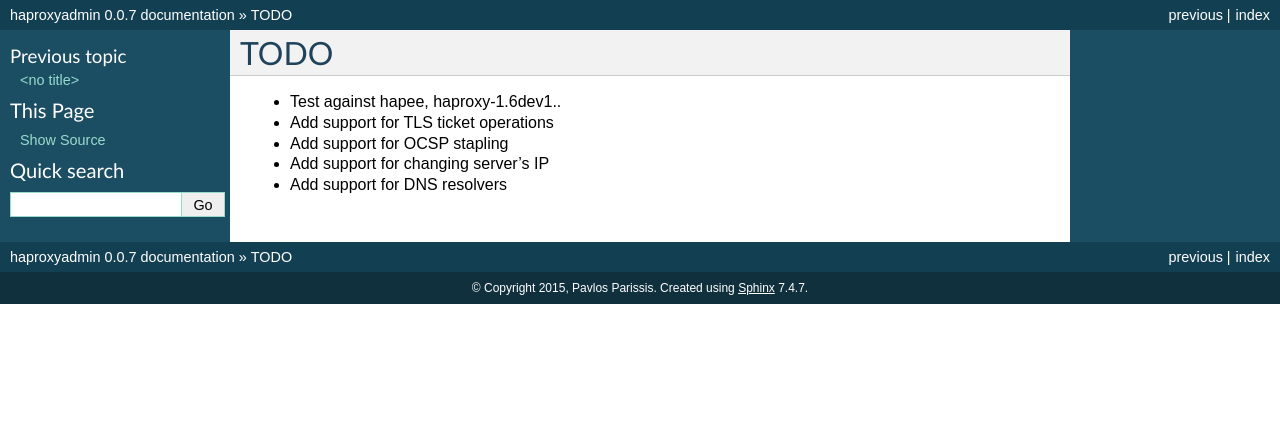
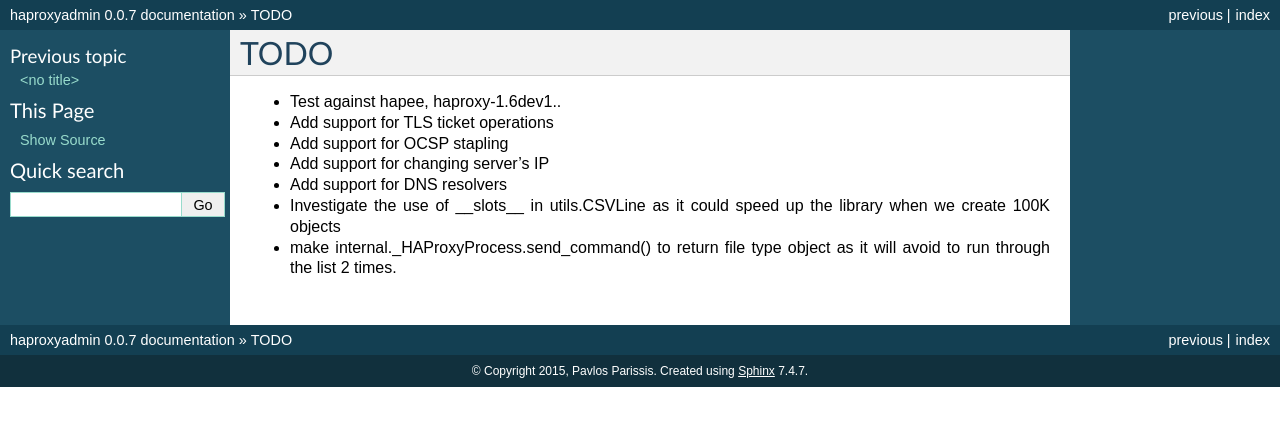
Before and after one commit to unixsurfer/haproxyadmin, a Sphinx documentation site: the page built from docs/source/TODO.rst, in a window 1280 px wide. Shown: the top 426 px of the page. Built offline with Sphinx 7.4.7, drawn with Linux system fonts in a browser that asks for light colours.

Commit message:
update TODO

```diff
--- a/docs/source/TODO.rst
+++ b/docs/source/TODO.rst
@@ -10,3 +10,9 @@ TODO
 - Add support for changing server's IP
 
 - Add support for DNS resolvers
+
+- Investigate the use of __slots__ in utils.CSVLine as it could speed up
+  the library when we create 100K objects
+
+- make internal._HAProxyProcess.send_command() to return file type object
+  as it will avoid to run through the list 2 times.
```
